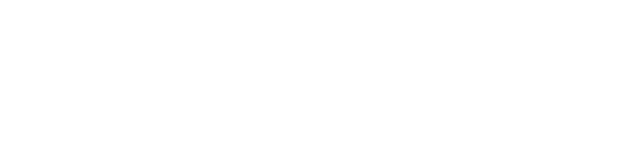
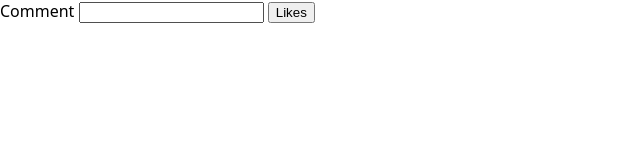
Before and after one commit to amaliebernes/En-historie, a website: page index.html in a window 1280 px wide. Shown: the whole page, without its empty margins (0-640 px from the left). Drawn offline with Linux system fonts and the light colour scheme.

Commit message:
Button-Label

```diff
--- a/index.html
+++ b/index.html
@@ -10,6 +10,10 @@
     <link rel="stylesheet" href="styles.css" />
   </head>
   <body>
+    <label for="X"> Comment</label>
+    <input type="text" id="X" />
+    <button id="Y">Likes</button>
+
     <script src="script.js"></script>
   </body>
 </html>
--- a/script.js
+++ b/script.js
@@ -39,3 +39,5 @@ if (lisa.alive) {
 }
 
 //(varierende alternativer-sant/ikke sant)
+
+let Comment = document.getElementById("Comment");
```
